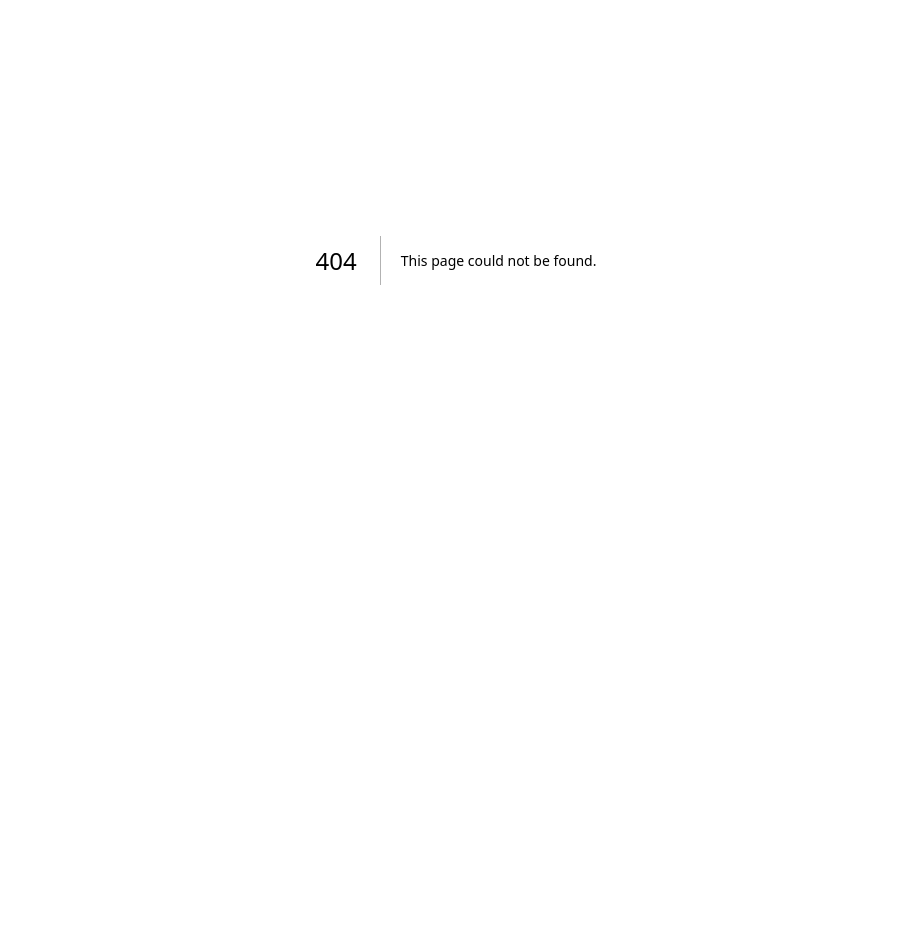
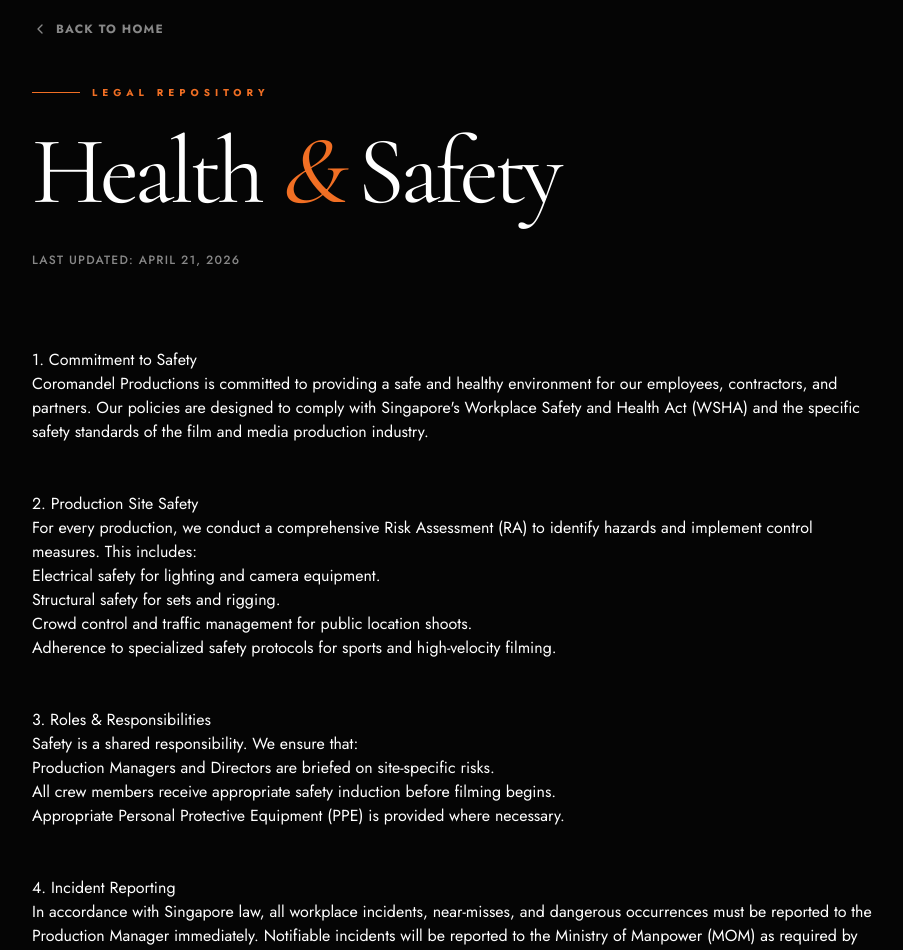
Before and after one commit to fltydpr23/coromandel-productions-demo, a Next.js app: page /health-and-safety in a window 1280 px wide. Before the commit this address had no page. Shown: the part 140-1090 px from the top of the page, without its empty margins (184-1087 px from the left). Before the commit the page ends 800 px from the top, so only its background shows below. Built offline with nearby package versions, Linux system fonts and the light colour scheme.

Commit message:
Compliance update: Integrated Singapore PDPA and WSHA compliant legal pages

```diff
--- /dev/null
+++ b/app/cookies/page.tsx
@@ -0,0 +1,42 @@
+import LegalLayout from "@/components/LegalLayout";
+
+export default function CookiesPage() {
+  return (
+    <LegalLayout title="Cookie Policy" lastUpdated="April 21, 2026">
+      <section className="space-y-12">
+        <div>
+          <h2>1. What are Cookies?</h2>
+          <p>
+            Cookies are small text files that are stored on your device when you visit a website. They are widely used to make websites work more efficiently and provide information to the owners of the site.
+          </p>
+        </div>
+
+        <div>
+          <h2>2. How We Use Cookies</h2>
+          <p>
+            Our website uses cookies to distinguish you from other users, providing a better experience and allowing us to improve our site. We use the following types of cookies:
+          </p>
+          <ul>
+            <li><strong>Strictly Necessary:</strong> Required for the operation of our website (e.g., theme persistence).</li>
+            <li><strong>Analytical/Performance:</strong> Allow us to recognize and count the number of visitors and see how they move around our site.</li>
+            <li><strong>Functionality:</strong> Used to recognize you when you return to our website and remember your preferences (like your choice between Night and Day mode).</li>
+          </ul>
+        </div>
+
+        <div>
+          <h2>3. Third-Party Cookies</h2>
+          <p>
+            Please note that third parties (including, for example, advertising networks and providers of external services like web traffic analysis services) may also use cookies, over which we have no control. Our video embeds from Vimeo may also set cookies to ensure the video player functions correctly.
+          </p>
+        </div>
+
+        <div>
+          <h2>4. Managing Cookies</h2>
+          <p>
+            Most web browsers allow some control of most cookies through the browser settings. To find out more about cookies, including how to see what cookies have been set and how to manage and delete them, visit <a href="https://www.aboutcookies.org" className="text-primary underline">www.aboutcookies.org</a>.
+          </p>
+        </div>
+      </section>
+    </LegalLayout>
+  );
+}
--- /dev/null
+++ b/app/health-and-safety/page.tsx
@@ -0,0 +1,54 @@
+import LegalLayout from "@/components/LegalLayout";
+
+export default function HealthSafetyPage() {
+  return (
+    <LegalLayout title="Health & Safety" lastUpdated="April 21, 2026">
+      <section className="space-y-12">
+        <div>
+          <h2>1. Commitment to Safety</h2>
+          <p>
+            Coromandel Productions is committed to providing a safe and healthy environment for our employees, contractors, and partners. Our policies are designed to comply with Singapore's Workplace Safety and Health Act (WSHA) and the specific safety standards of the film and media production industry.
+          </p>
+        </div>
+
+        <div>
+          <h2>2. Production Site Safety</h2>
+          <p>
+            For every production, we conduct a comprehensive Risk Assessment (RA) to identify hazards and implement control measures. This includes:
+          </p>
+          <ul>
+            <li>Electrical safety for lighting and camera equipment.</li>
+            <li>Structural safety for sets and rigging.</li>
+            <li>Crowd control and traffic management for public location shoots.</li>
+            <li>Adherence to specialized safety protocols for sports and high-velocity filming.</li>
+          </ul>
+        </div>
+
+        <div>
+          <h2>3. Roles & Responsibilities</h2>
+          <p>
+            Safety is a shared responsibility. We ensure that:
+          </p>
+          <ul>
+            <li>Production Managers and Directors are briefed on site-specific risks.</li>
+            <li>All crew members receive appropriate safety induction before filming begins.</li>
+            <li>Appropriate Personal Protective Equipment (PPE) is provided where necessary.</li>
+          </ul>
+        </div>
+
+        <div>
+          <h2>4. Incident Reporting</h2>
+          <p>
+            In accordance with Singapore law, all workplace incidents, near-misses, and dangerous occurrences must be reported to the Production Manager immediately. Notifiable incidents will be reported to the Ministry of Manpower (MOM) as required by the WSHA.
+          </p>
+        </div>
+
+        <div className="p-8 border border-border rounded-2xl bg-surface-2 italic">
+          <p className="m-0">
+            "We believe that no story is worth a life or an injury. Excellence in production begins with excellence in safety."
+          </p>
+        </div>
+      </section>
+    </LegalLayout>
+  );
+}
--- /dev/null
+++ b/app/privacy/page.tsx
@@ -0,0 +1,67 @@
+import LegalLayout from "@/components/LegalLayout";
+
+export default function PrivacyPage() {
+  return (
+    <LegalLayout title="Privacy Policy" lastUpdated="April 21, 2026">
+      <section className="space-y-12">
+        <div>
+          <h2>1. Introduction</h2>
+          <p>
+            Coromandel Productions ("we", "us", or "our") operates the website coromandel.sg. We are committed to protecting your personal data and your privacy in accordance with the Singapore Personal Data Protection Act (PDPA). This Privacy Policy explains how we collect, use, disclose, and protect your personal data.
+          </p>
+        </div>
+
+        <div>
+          <h2>2. Personal Data We Collect</h2>
+          <p>
+            We may collect personal data that you provide to us directly, including but not limited to:
+          </p>
+          <ul>
+            <li>Name and contact information (email address, phone number).</li>
+            <li>Professional information (company name, job title).</li>
+            <li>Project specifics and communication preferences.</li>
+            <li>Technical data (IP address, browser type) via cookies.</li>
+          </ul>
+        </div>
+
+        <div>
+          <h2>3. Purpose of Collection</h2>
+          <p>
+            We collect and use your personal data for the following purposes:
+          </p>
+          <ul>
+            <li>To respond to your inquiries and fulfill service requests.</li>
+            <li>To manage our relationship with you and provide project updates.</li>
+            <li>To improve our website experience and marketing efforts.</li>
+            <li>To comply with legal and regulatory requirements in Singapore.</li>
+          </ul>
+        </div>
+
+        <div>
+          <h2>4. Data Protection & Security</h2>
+          <p>
+            We implement reasonable security arrangements to protect your personal data from unauthorized access, collection, use, or disclosure. We retain personal data only for as long as necessary to fulfill the purposes for which it was collected or as required by law.
+          </p>
+        </div>
+
+        <div>
+          <h2>5. Your Rights</h2>
+          <p>
+            Under the PDPA, you have the right to request access to and correction of your personal data held by us. You may also withdraw your consent to our collection, use, or disclosure of your personal data at any time.
+          </p>
+        </div>
+
+        <div className="p-8 bg-primary/5 rounded-2xl border border-primary/10">
+          <h2>6. Data Protection Officer (DPO)</h2>
+          <p>
+            If you have any questions or complaints regarding our privacy practices, please contact our Data Protection Officer at:
+          </p>
+          <p className="font-bold text-foreground">
+            Email: dpo@coromandel.sg<br />
+            Address: International Plaza, Singapore
+          </p>
+        </div>
+      </section>
+    </LegalLayout>
+  );
+}
--- a/components/Footer.tsx
+++ b/components/Footer.tsx
@@ -47,10 +47,14 @@
           <div>
             <h4 className="text-[10px] uppercase tracking-[0.3em] font-bold text-foreground mb-8">Legal</h4>
             <ul className="space-y-4">
-              {["Privacy Policy", "Cookie Policy", "Health & Safety", "Insurance"].map((link) => (
-                <li key={link}>
-                  <Link href="#" className="text-xs uppercase tracking-widest text-muted hover:text-primary transition-colors">
-                    {link}
+              {[
+                { name: "Privacy Policy", href: "/privacy" },
+                { name: "Cookie Policy", href: "/cookies" },
+                { name: "Health & Safety", href: "/health-and-safety" }
+              ].map((link) => (
+                <li key={link.name}>
+                  <Link href={link.href} className="text-xs uppercase tracking-widest text-muted hover:text-primary transition-colors">
+                    {link.name}
                   </Link>
                 </li>
               ))}
--- /dev/null
+++ b/components/LegalLayout.tsx
@@ -0,0 +1,65 @@
+"use client";
+
+import React from "react";
+import { motion } from "framer-motion";
+import Navbar from "./Navbar";
+import Footer from "./Footer";
+import { ChevronLeft } from "lucide-react";
+import Link from "next/link";
+
+interface LegalLayoutProps {
+  title: string;
+  lastUpdated: string;
+  children: React.ReactNode;
+}
+
+export default function LegalLayout({ title, lastUpdated, children }: LegalLayoutProps) {
+  return (
+    <div className="min-h-screen bg-background transition-colors duration-500">
+      <Navbar />
+
+      <main className="pt-40 pb-32">
+        <div className="container mx-auto px-6 max-w-4xl">
+          <Link
+            href="/"
+            className="inline-flex items-center gap-2 text-muted hover:text-primary transition-colors mb-12 text-xs uppercase tracking-widest font-bold"
+          >
+            <ChevronLeft size={16} />
+            Back to Home
+          </Link>
+
+          <header className="mb-20">
+            <motion.div
+              initial={{ opacity: 0, y: 20 }}
+              animate={{ opacity: 1, y: 0 }}
+              className="flex items-center gap-3 mb-6"
+            >
+              <div className="w-12 h-[1px] bg-primary" />
+              <span className="text-primary uppercase tracking-[0.5em] text-[10px] font-bold">
+                Legal Repository
+              </span>
+            </motion.div>
+
+            <h1 className="font-serif text-6xl md:text-8xl text-foreground tracking-tighter leading-none mb-8">
+              {title.split(' ').map((word, i) => (
+                <span key={i} className={i % 2 !== 0 ? "italic text-primary" : ""}>
+                  {word}{' '}
+                </span>
+              ))}
+            </h1>
+
+            <p className="text-muted text-xs uppercase tracking-widest font-medium">
+              Last Updated: {lastUpdated}
+            </p>
+          </header>
+
+          <div className="prose prose-invert prose-orange max-w-none prose-p:text-muted prose-p:leading-relaxed prose-headings:font-serif prose-headings:text-foreground prose-strong:text-foreground prose-strong:font-bold">
+            {children}
+          </div>
+        </div>
+      </main>
+
+      <Footer />
+    </div>
+  );
+}
```
